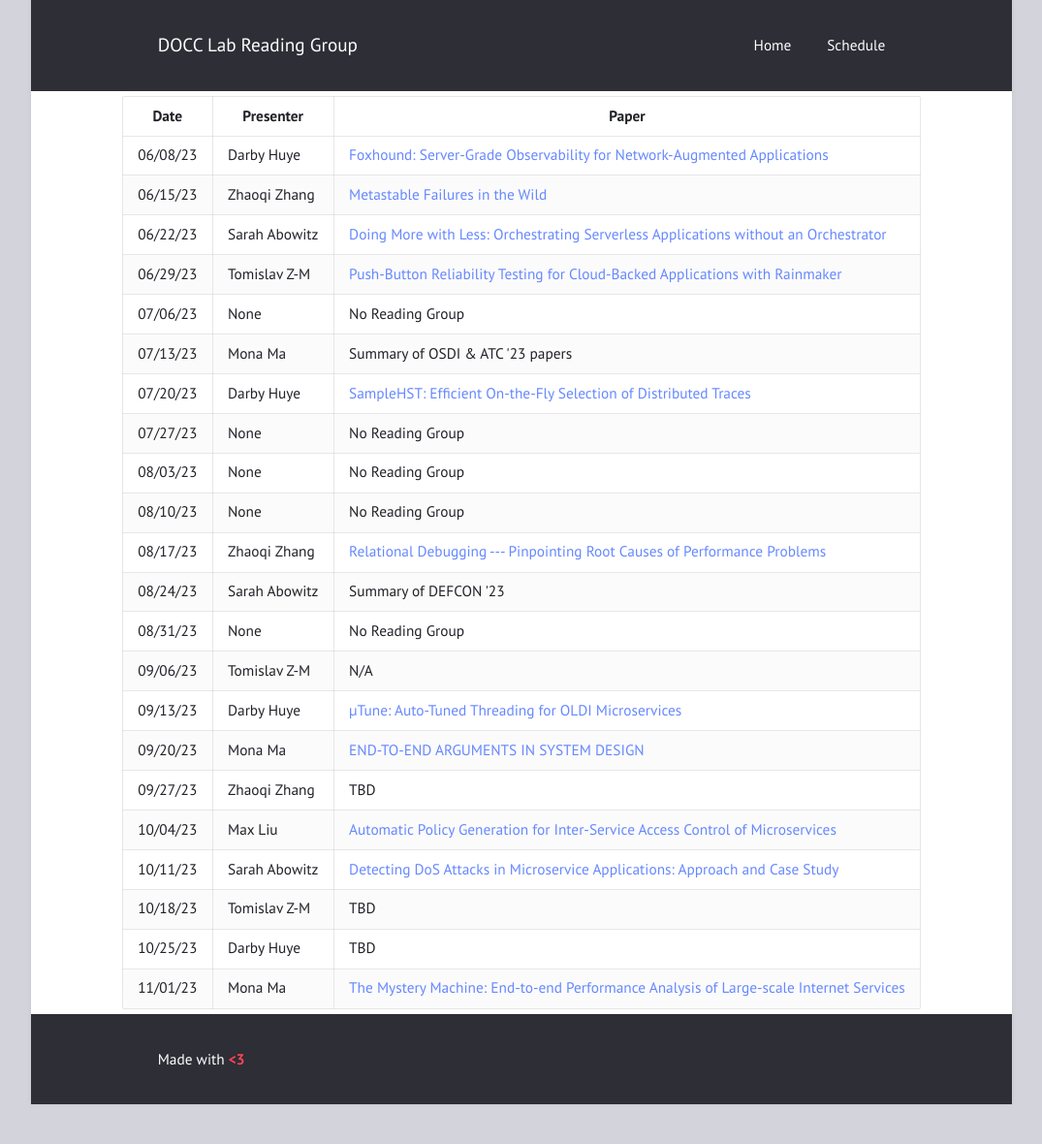
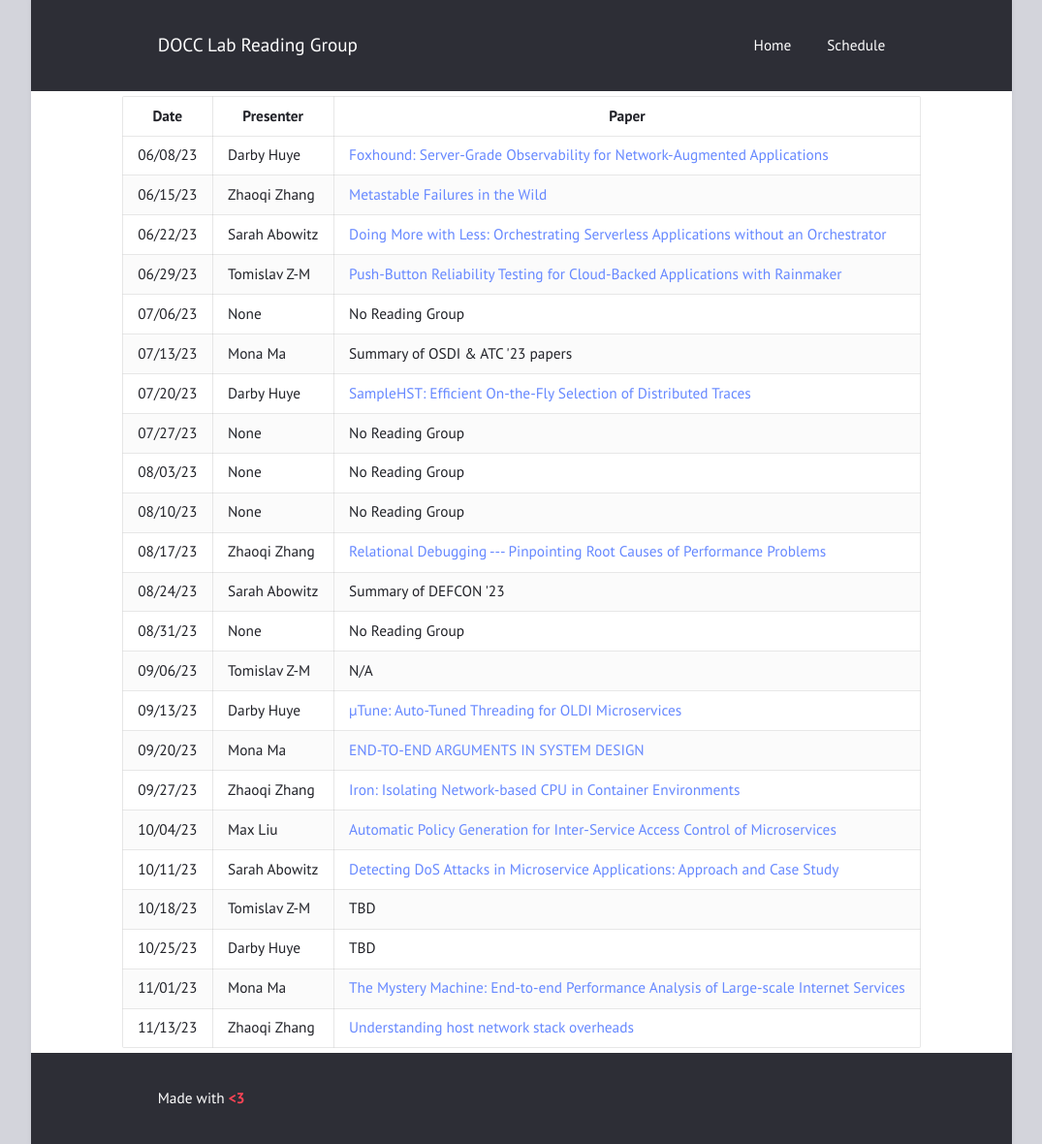
Before and after one commit to docc-lab/reading-group, a Jekyll site: the page built from schedule.html, in a window 1280 px wide. Shown: the whole page at 97% size, without its empty margins (102-1177 px from the left). Built offline with Jekyll 4.4.1, drawn with Linux system fonts in a browser that asks for light colours; before the commit the page ends 1139 px from its top, so only the background shows below that.

Commit message:
update schedule of my turns

```diff
--- a/schedule.html
+++ b/schedule.html
@@ -105,7 +105,8 @@ title: "Schedule"
   <tr>
     <td>09/27/23</td>
     <td>Zhaoqi Zhang</td>
-    <td>TBD</td>
+    <td> <a href="https://www.usenix.org/conference/nsdi18/presentation/khalid">Iron: Isolating Network-based CPU in Container Environments </a>
+    </td>
   </tr>
     <tr>
     <td>10/04/23</td>
@@ -133,6 +134,11 @@ title: "Schedule"
       <td>Mona Ma</td>
       <td><a href="https://www.usenix.org/conference/osdi14/technical-sessions/presentation/chow">The Mystery Machine: End-to-end Performance Analysis of Large-scale Internet Services</a></td>
     </tr>
+    <tr>
+      <td>11/13/23</td>
+      <td>Zhaoqi Zhang</td>
+      <td><a href="https://dl.acm.org/doi/abs/10.1145/3452296.3472888">Understanding host network stack overheads</a></td>
+    </tr>
 </table>
   </div>
 </body>
```
